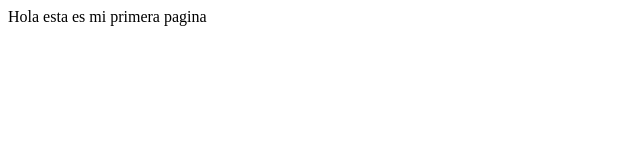
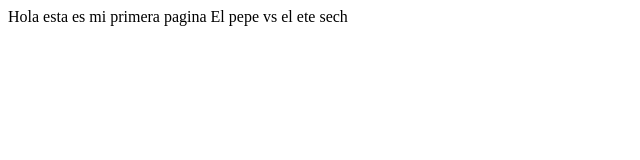
Before and after one commit to RafaZisol/MiPagina, a plain HTML site: page index.html in a window 1280 px wide. Shown: the whole page, without its empty margins (0-640 px from the left). Drawn offline with Linux system fonts and the light colour scheme.

Commit message:
Segundo Cambio

```diff
--- a/index.html
+++ b/index.html
@@ -8,5 +8,7 @@
 </head>
 <body>
     Hola esta es mi primera pagina
+
+    El pepe vs el ete sech
 </body>
 </html>
```
